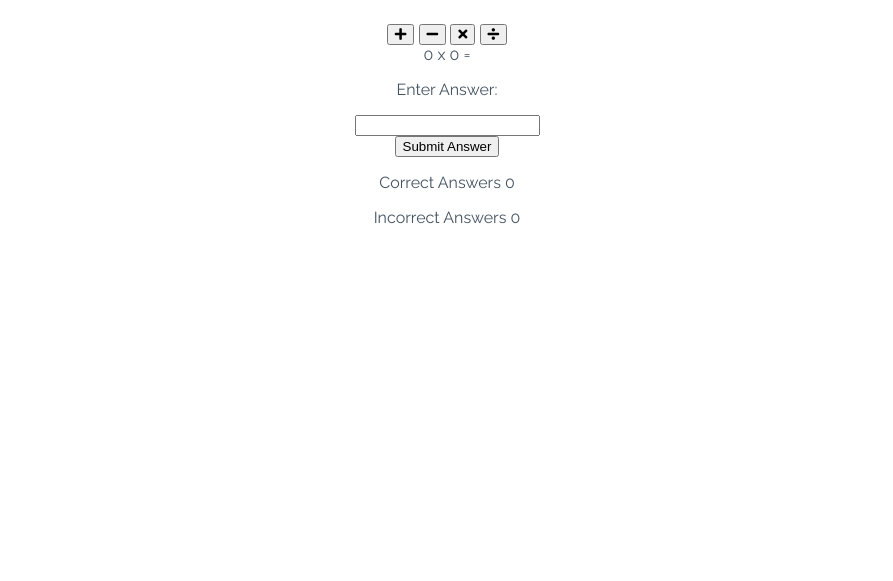
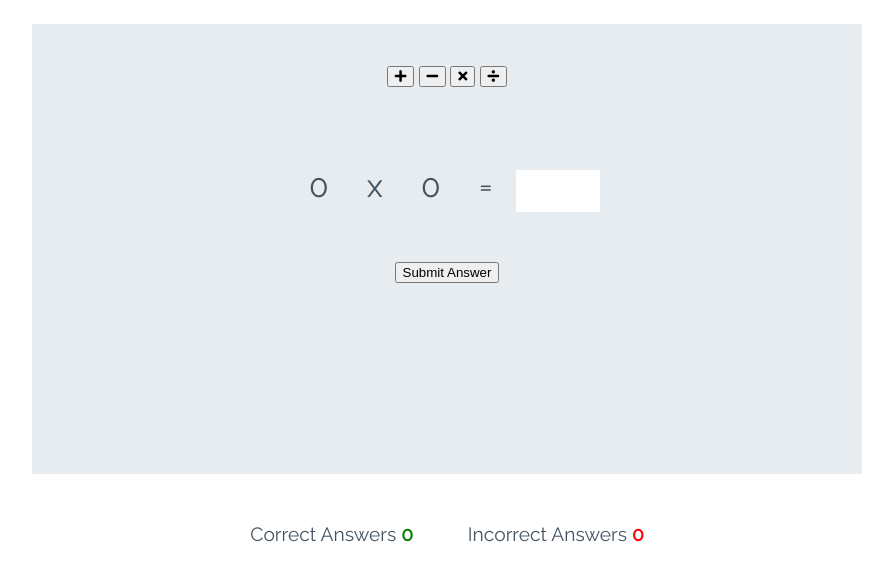
Before and after one commit to picker770/love-maths, a plain HTML site: page index.html in a window 1280 px wide. Shown: the part 79-660 px from the top of the page, without its empty margins (193-1086 px from the left). Drawn offline with Linux system fonts and the light colour scheme.

Commit message:
update css styles game layout section

```diff
--- a/assets/css/style.css
+++ b/assets/css/style.css
@@ -20,3 +20,69 @@ body {
 }
 
 /* --------------------Game layout */
+
+.game-area {
+    background-color: #E6ECF0;
+    box-sizing: border-box;
+    width: 85%;
+    height: 65vh;
+    max-height: 450px;
+    max-width: 830px;
+    margin-left: auto;
+    margin-right: auto;
+    padding: 1%;
+}
+
+.question-area {
+    width: 50%;
+    font-size: 2rem;
+    margin: auto;
+    padding: 50px 0;
+}
+
+.question-area span {
+    padding: 0 15px;
+}
+
+.controls-area {
+    width: 85%;
+    margin: 30px auto;
+}
+
+.score-area {
+    margin: 5px auto;
+    width: 60%;
+    font-size: 1.2rem;
+}
+
+#score {
+    color: green;
+    font-weight: bold;
+}
+
+#incorrect {
+    color: red;
+    font-weight: bold;
+}
+
+.answer-message {
+    display: none;
+    font-size: 1rem;
+}
+
+#answer-box {
+    border: none;
+    color: #445361;
+    display: inline-block;
+    height: 40px;
+    width: 80px;
+    font-size: 1.2rem;
+}
+
+.scores {
+    display: inline-block;
+    padding: 25px;
+}
+
+
+/* ----------------------buttons */
--- a/index.html
+++ b/index.html
@@ -14,7 +14,7 @@
         <img src="assets/images/logo.png" alt="logo" class="logo">Love Maths
     </h1>
     <div class="game-area">
-        <div class="control-area">
+        <div class="controls-area">
             <button class="btn btn--big btn-green"><i class="fas fa-plus"></i></button>
             <button class="btn btn--big btn-blue"><i class="fas fa-minus"></i></button>
             <button class="btn btn--big btn-orange"><i class="fas fa-times"></i></button>
```
